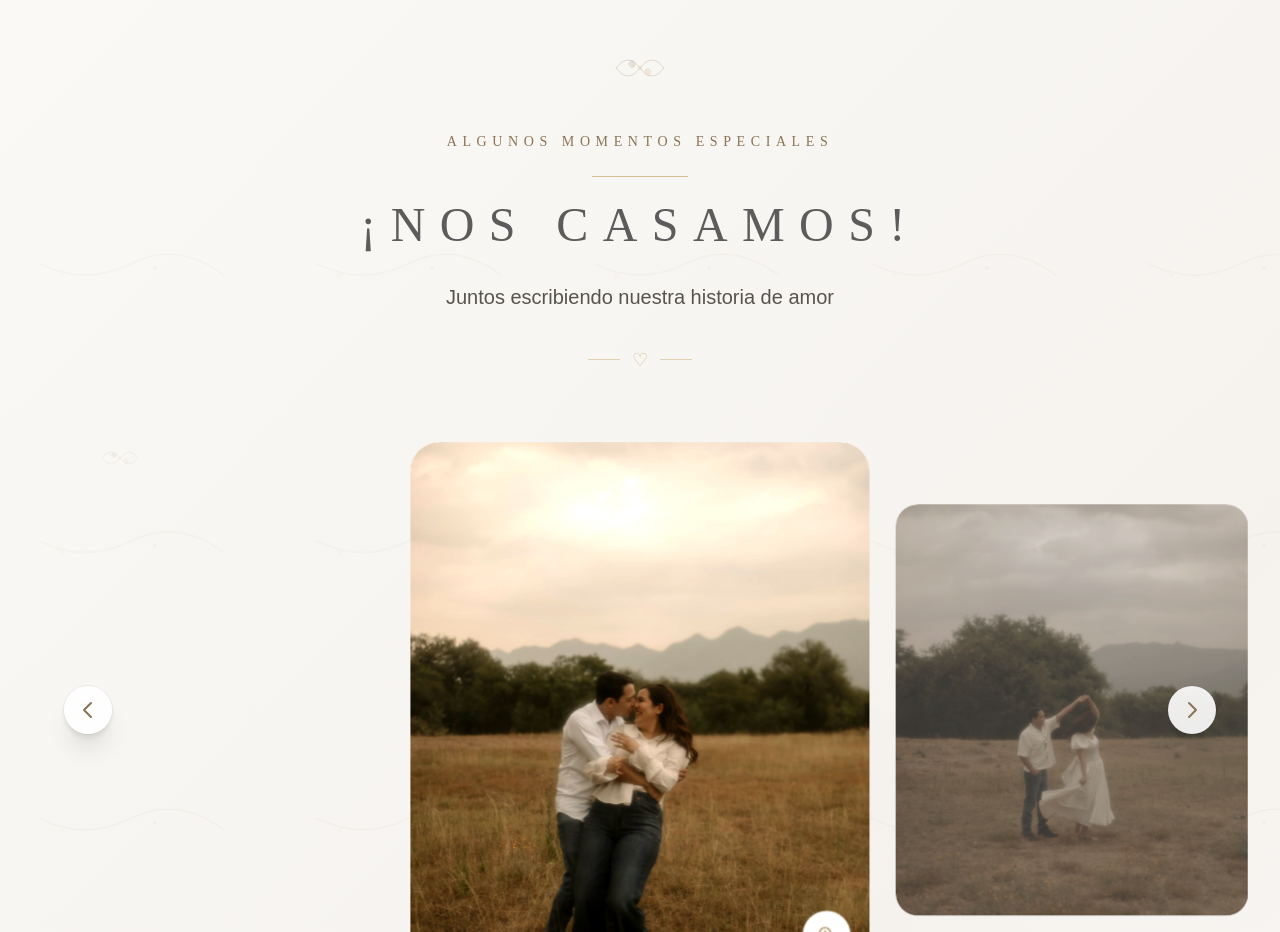
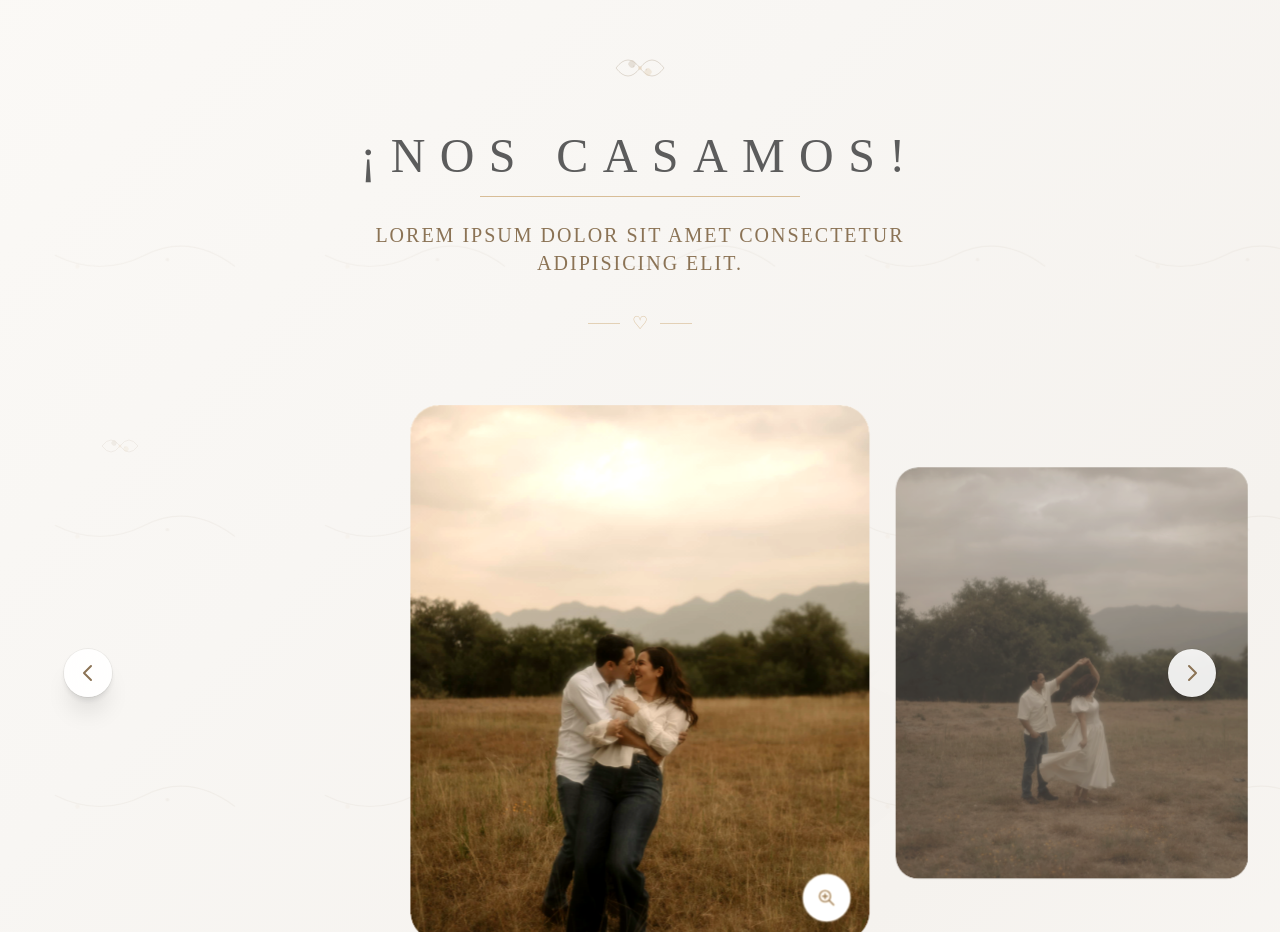
Before and after one commit to AlejoReyna/wedding_invitation, a Next.js app: page / in a window 1280 px wide. Shown: the part 860-1792 px from the top of the page. Built offline with nearby package versions, Linux system fonts and the light colour scheme.

Commit message:
malagueña salerosa

```diff
--- a/src/app/components/Gallery.tsx
+++ b/src/app/components/Gallery.tsx
@@ -243,26 +243,24 @@ export default function Gallery() {
             </div>
           </div>
 
-          {/* Subtitle */}
-          <p className="text-xs md:text-sm font-light tracking-[0.4em] uppercase mb-6 text-[#8B7355] italic garamond-300">
-            ALGUNOS MOMENTOS ESPECIALES
-          </p>
 
-          {/* Decorative line */}
-          <div className="w-24 h-px mx-auto mb-6 bg-[#C4985B] opacity-60"></div>
+
+
 
           {/* Main title */}
-          <h2 className="text-3xl md:text-4xl lg:text-5xl font-light tracking-[0.3em] uppercase text-[#5c5c5c] mb-8 garamond-300 relative">
+          <h2 className="text-3xl md:text-4xl lg:text-5xl font-light tracking-[0.3em] uppercase text-[#5c5c5c] mb-4 garamond-300 relative">
             ¡Nos Casamos!
           </h2>
+          {/* Decorative line */}
+          <div className="w-80 h-px mx-auto mb-6 bg-[#C4985B] opacity-60"></div>
 
           {/* Description */}
-          <p className="text-stone-600 text-lg md:text-xl leading-relaxed max-w-2xl mx-auto font-light mb-8">
-            Juntos escribiendo nuestra historia de amor
+          <p className="text-lg md:text-xl font-light tracking-[0.1em] uppercase mb-8 text-[#8B7355] italic garamond-300 max-w-2xl mx-auto">
+Lorem ipsum dolor sit amet consectetur adipisicing elit.
           </p>
 
           {/* Bottom decorative element */}
-          <div className="flex justify-center items-center mt-6">
+          <div className="flex justify-center items-center">
             <div className="w-8 h-px bg-[#C4985B] opacity-40"></div>
             <div className="mx-3 text-[#C4985B] text-lg opacity-60">♡</div>
             <div className="w-8 h-px bg-[#C4985B] opacity-40"></div>
```
